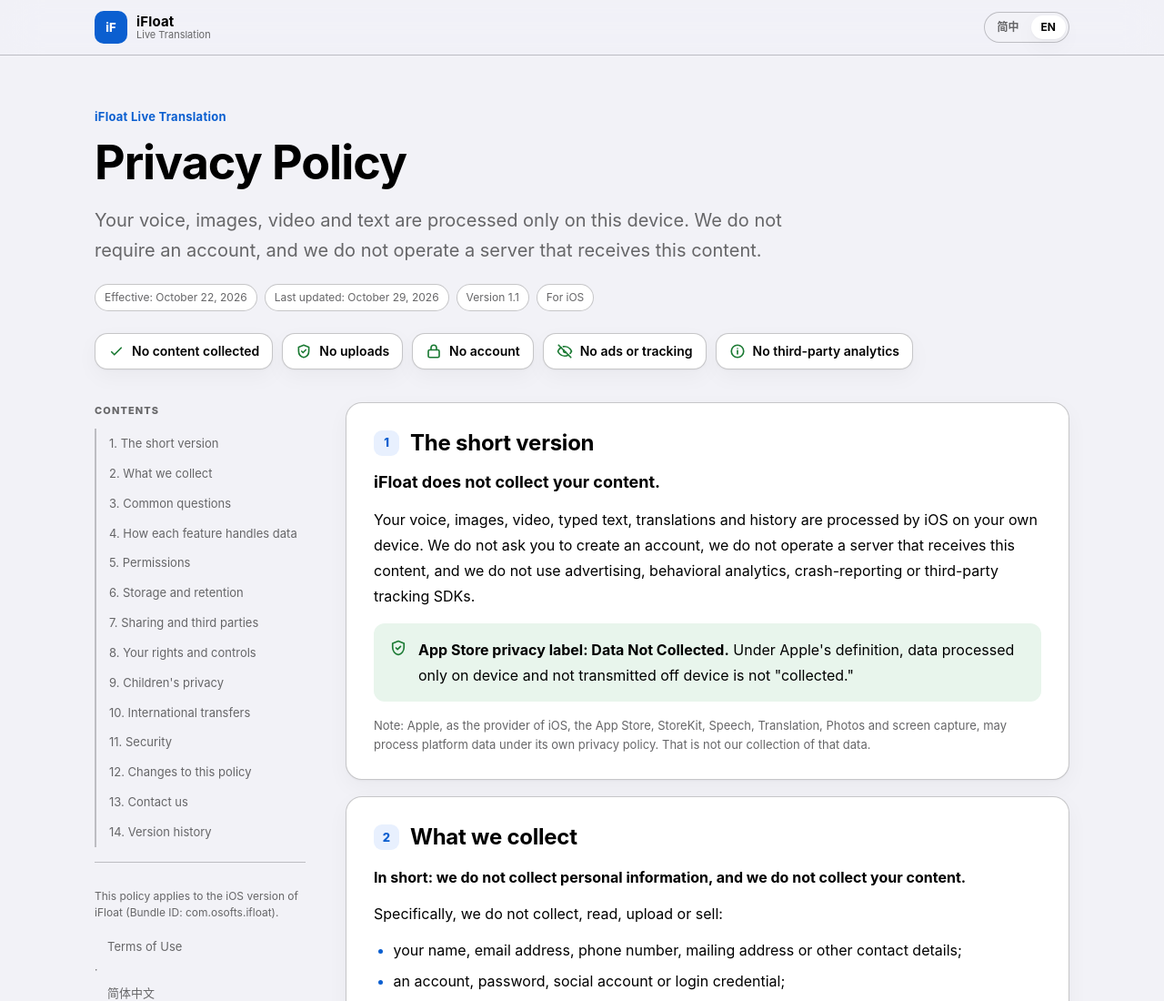
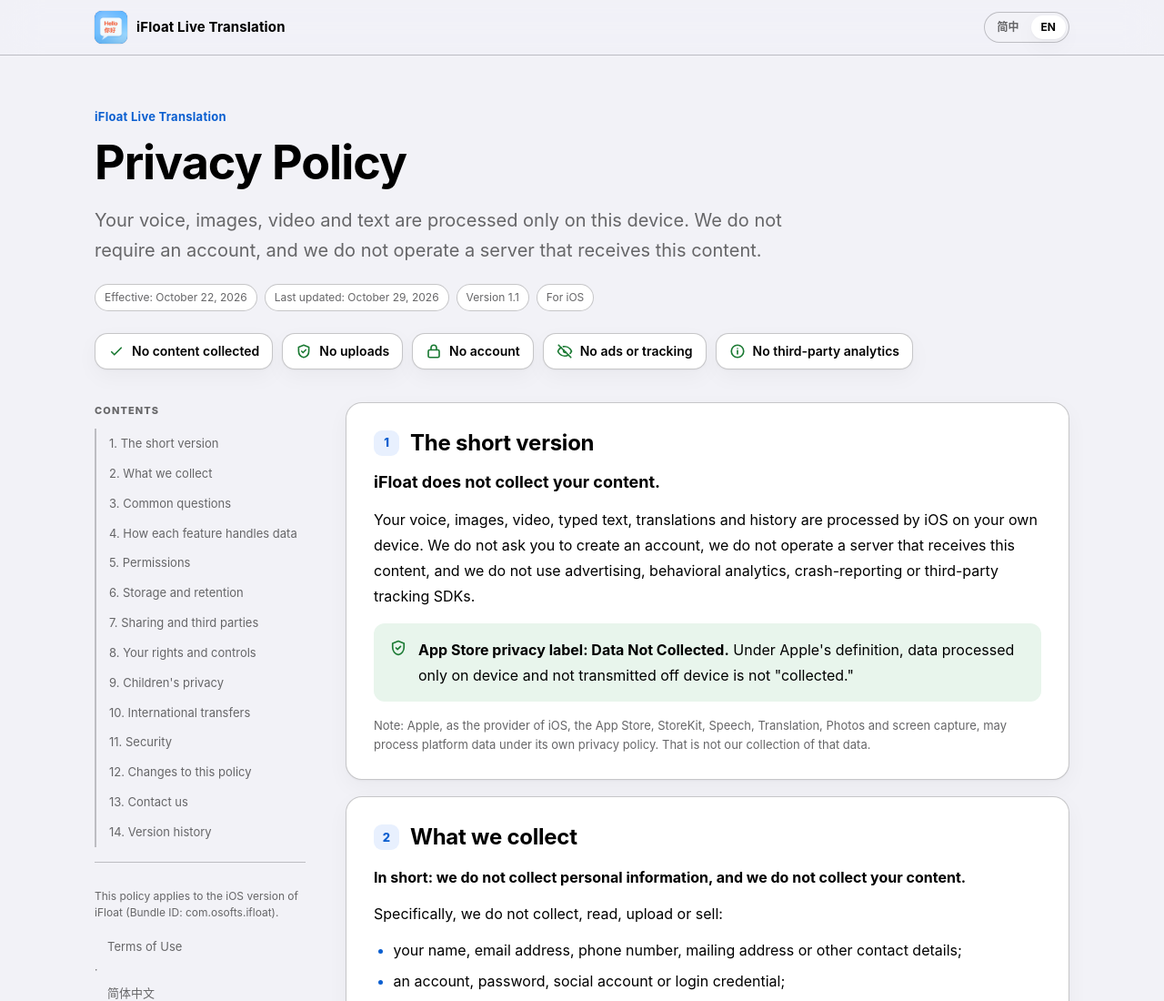
Before and after one commit to likky/ifloat-privacy, a plain HTML site: page privacy-en.html in a window 1280 px wide. Shown: the top 1100 px of the page at 91% size. Drawn offline with Linux system fonts and the light colour scheme.

Commit message:
Use the real app icon in the header and keep the brand name on one bold line

```diff
--- a/assets/legal.css
+++ b/assets/legal.css
@@ -171,33 +171,20 @@ a:hover {
   width: 36px;
   height: 36px;
   flex: none;
-  border-radius: 10px;
+  display: block;
+  border-radius: 22.5%;
   background: var(--brand);
-  color: #ffffff;
-  display: grid;
-  place-items: center;
-  font-size: 13px;
-  font-weight: 800;
-  letter-spacing: 0;
-  line-height: 1;
+  box-shadow: 0 0 0 1px rgba(0, 0, 0, 0.06);
+  -webkit-user-drag: none;
 }
 
 .brand-text {
-  display: flex;
-  flex-direction: column;
-  line-height: 1.15;
+  font-size: 15px;
+  font-weight: 700;
+  letter-spacing: 0.01em;
+  line-height: 1.2;
+  white-space: nowrap;
   min-width: 0;
-}
-
-.brand-text strong {
-  font-size: 15px;
-  letter-spacing: 0.01em;
-}
-
-.brand-text span {
-  font-size: 11px;
-  color: var(--ink-2);
-  white-space: nowrap;
   overflow: hidden;
   text-overflow: ellipsis;
 }
@@ -888,6 +875,20 @@ table.responsive td:first-child {
 @media (max-width: 640px) {
   .header-inner {
     padding: 10px 16px;
+    gap: 10px;
+  }
+
+  .brand {
+    gap: 8px;
+  }
+
+  .brand-mark {
+    width: 32px;
+    height: 32px;
+  }
+
+  .brand-text {
+    font-size: 13.5px;
   }
 
   .hero {
--- a/privacy-en.html
+++ b/privacy-en.html
@@ -14,6 +14,8 @@
 <link rel="alternate" hreflang="en" href="https://likky.github.io/ifloat-privacy/privacy-en.html">
 <link rel="alternate" hreflang="x-default" href="https://likky.github.io/ifloat-privacy/privacy.html">
 <link rel="stylesheet" href="assets/legal.css">
+<link rel="icon" type="image/png" href="assets/app-icon.png">
+<link rel="apple-touch-icon" href="assets/app-icon.png">
 <meta http-equiv="Content-Security-Policy" content="default-src 'none'; style-src 'self'; img-src 'self' data:; script-src 'self'; base-uri 'none'; form-action 'none'">
 </head>
 <body>
@@ -22,8 +24,8 @@
 <header class="site-header">
   <div class="header-inner">
     <a class="brand" href="index.html">
-      <span class="brand-mark" aria-hidden="true">iF</span>
-      <span class="brand-text"><strong>iFloat</strong><span>Live Translation</span></span>
+      <img class="brand-mark" src="assets/app-icon.png" width="36" height="36" alt="" decoding="async">
+      <span class="brand-text">iFloat Live Translation</span>
     </a>
     <nav class="lang-switch" aria-label="Language">
       <a href="privacy.html" lang="zh-Hans">简中</a>
```
Also changed, not shown: index.html (+4 -2 lines), privacy.html (+4 -2 lines), terms-en.html (+4 -2 lines), terms.html (+4 -2 lines), assets/app-icon.png (added).
